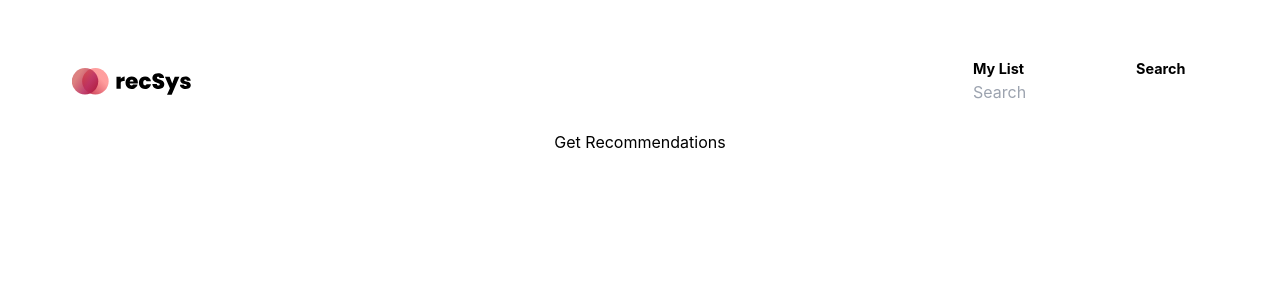
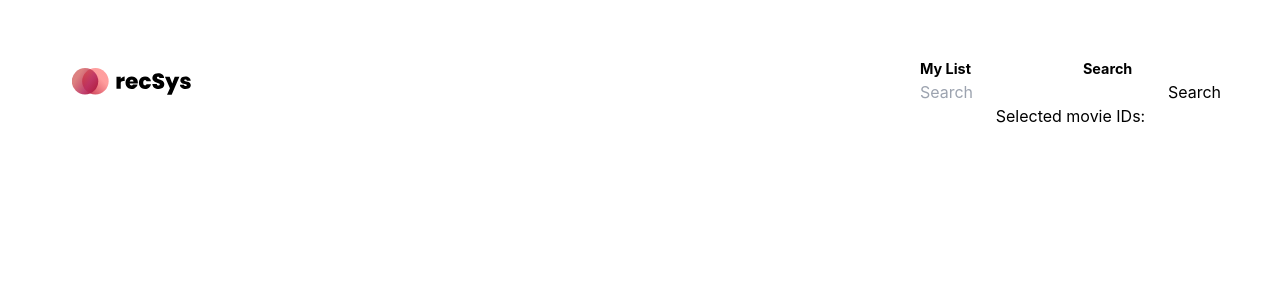
Before and after one commit to aryankhatana01/cf-recsys, a React (Create React App) app in the folder frontend/: page /search in a window 1280 px wide. Shown: the top 300 px of the page. Built offline with nearby package versions, Linux system fonts and the light colour scheme.

Commit message:
added search and movie selecting functionality

```diff
--- a/frontend/src/App.js
+++ b/frontend/src/App.js
@@ -7,7 +7,7 @@ function App() {
   return (
     <div className="App">
       <Navbar />
-      <GetRecommendationsButton />
+      {/* <GetRecommendationsButton /> */}
     </div>
   );
 }
--- a/frontend/src/components/list/List.jsx
+++ b/frontend/src/components/list/List.jsx
@@ -1,10 +1,16 @@
-import React from "react";
+import React, { useContext } from "react";
 import './List.css';
+// import { useSelectedMovieIds } from "../searchbar/SearchBar";
+import SelectedMovieIdsContext from "../selectmoviesIdsContext/SelectedMovieIdsContext";
 
 const List = () => {
+    const selectedMovieIds = useContext(SelectedMovieIdsContext);
+    // if (selectedMovieIds !== undefined) {
+    //     console.log(selectedMovieIds.join(', '));
+    // }
     return (
-        <div className="search-bar">
-            <input type="text" placeholder="List" />
+        <div className="my-list">
+            <div>Selected movie IDs: {selectedMovieIds}</div>;
         </div>
     )
 }
--- a/frontend/src/components/searchbar/SearchBar.jsx
+++ b/frontend/src/components/searchbar/SearchBar.jsx
@@ -1,10 +1,52 @@
 import React from "react";
 import './SearchBar.css';
+import { useState, createContext, useContext } from 'react';
+
+// Create a context to share the selected movieIds
+export const SelectedMovieIdsContext = createContext();
+
+export function useSelectedMovieIds() {
+  return useContext(SelectedMovieIdsContext);
+}
 
 const SearchBar = () => {
+    const [search, setSearch] = useState('');
+    const [results, setResults] = useState([]);
+    const [selectedMovieIds, setSelectedMovieIds] = useState([]);
+    const handleSearch = () => {
+        // Make a request to the API with the search query
+        fetch(`http://127.0.0.1:8000/search_movies?term=${search}`)
+          .then(response => response.json())
+          .then(data => {
+            // Update the search results with the data returned from the API
+            setResults(data["search_results"]);
+          });
+      }
+    const handleMovieClick = movieId => {
+    // Update the selected movieIds with the movieId
+        if (!selectedMovieIds.includes(movieId)) {
+            setSelectedMovieIds([...selectedMovieIds, movieId]);
+        }
+    };
     return (
         <div className="search-bar">
-            <input type="text" placeholder="Search" />
+            <input type="text"
+            placeholder="Search"
+            value={search}
+            onChange={event => setSearch(event.target.value)}
+            />
+            <button onClick={handleSearch}>Search</button>
+            <SelectedMovieIdsContext.Provider value={selectedMovieIds}>
+                {Object.values(results).map(movie => (
+                <div key={movie.movieId}
+                onClick={() => handleMovieClick(movie.movieId)}
+                style={{ cursor: 'pointer' }}>
+                    {movie.title}
+                </div>
+                ))}
+                {/* <h1>{results}</h1> */}
+                <div>Selected movie IDs: {selectedMovieIds.join(', ')}</div>
+            </SelectedMovieIdsContext.Provider>
         </div>
     )
 }
--- /dev/null
+++ b/frontend/src/components/selectmoviesIdsContext/SelectedMovieIdsContext.jsx
@@ -0,0 +1,5 @@
+import { createContext } from 'react';
+
+const SelectedMovieIdsContext = createContext([]);
+
+export default SelectedMovieIdsContext;
```
